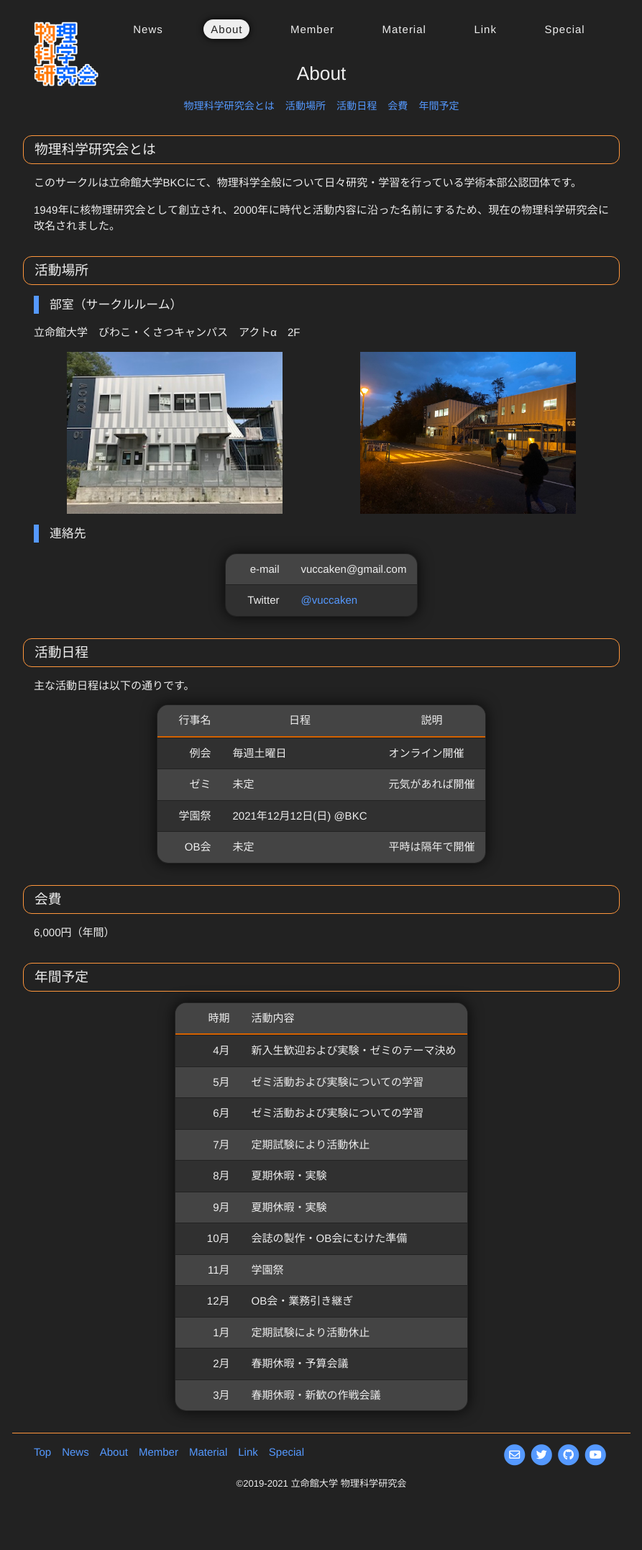
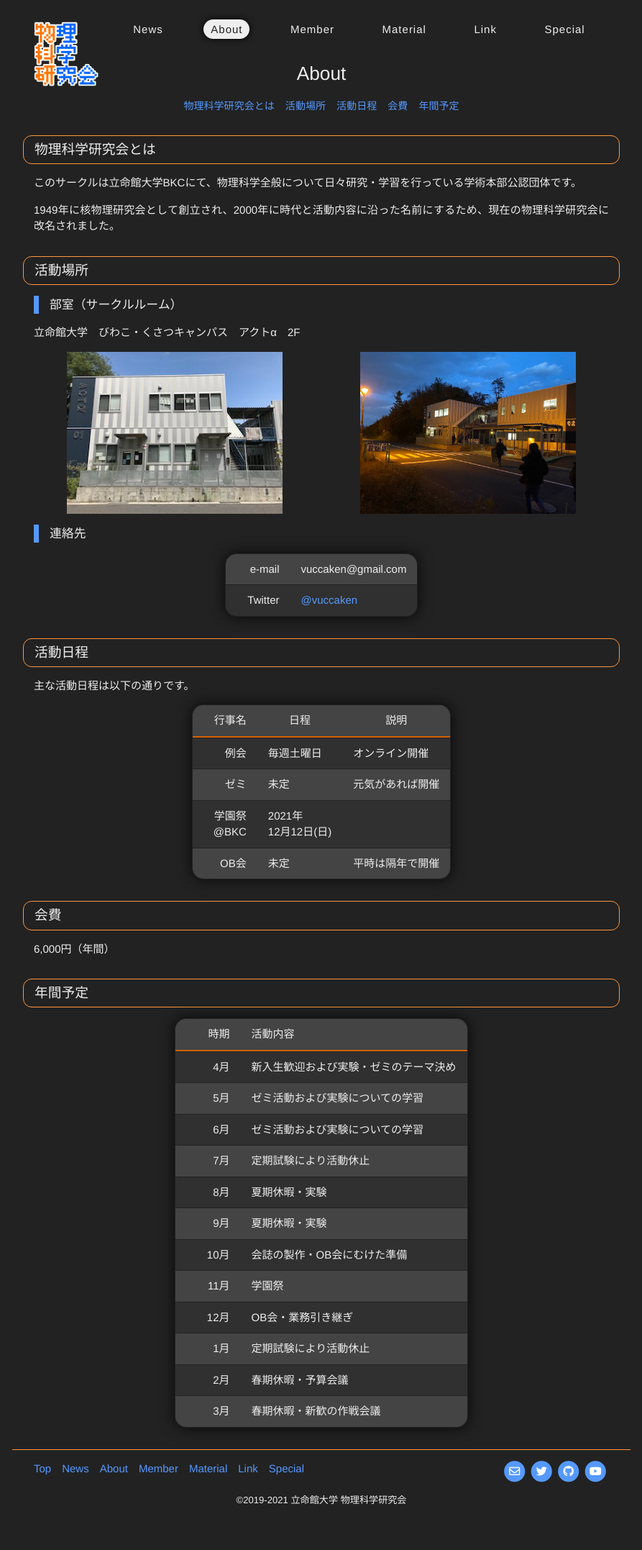
Before and after one commit to vuccaken/vuccaken.github.io, a Jekyll site: the page built from _pages/about.md, in a window 1280 px wide. Shown: the whole page at 72% size, without its empty margins (193-1086 px from the left). Built offline with Jekyll 4.4.1, drawn with Linux system fonts in a browser that asks for light colours; nearby versions of some CDN libraries; before the commit the page ends 2132 px from its top, so only the background shows below that.

Commit message:
table cell nowrap

```diff
--- a/_pages/about.md
+++ b/_pages/about.md
@@ -49,11 +49,12 @@
 
 主な活動日程は以下の通りです。
 
+{: .nowrap-col-1}
 | 行事名 | 日程 | 説明 |
 | ----: | --- | --- |
 | 例会 | 毎週土曜日 | オンライン開催 |
 | ゼミ | 未定 | 元気があれば開催 |
-| 学園祭 | 2021年12月12日(日) @BKC |  |
+| 学園祭<br>@BKC | 2021年<br>12月12日(日) |  |
 | OB会 | 未定 | 平時は隔年で開催 |
 
 
@@ -66,6 +67,7 @@
 ## 年間予定
 {: #schedule}
 
+{: .nowrap-col-1}
 | 時期 | 活動内容 |
 | ---: | :--- |
 |  4月 | 新入生歓迎および実験・ゼミのテーマ決め |
--- a/_sass/_layout.scss
+++ b/_sass/_layout.scss
@@ -227,6 +227,16 @@
     :is(:last-child > tr:last-child > :last-child, tr > .b.r):not(.c) {
       border-bottom-right-radius: $table-border-radius;
     }
+
+    // セルの改行を禁止するクラス
+    :is(th, td):is(
+      :nth-child(1):is(table.nowrap-col-1 *),
+      :nth-child(2):is(table.nowrap-col-2 *),
+      :nth-child(3):is(table.nowrap-col-3 *),
+      :nth-child(4):is(table.nowrap-col-4 *)
+    ) {
+      white-space: nowrap;
+    }
   }
 
 }
```
